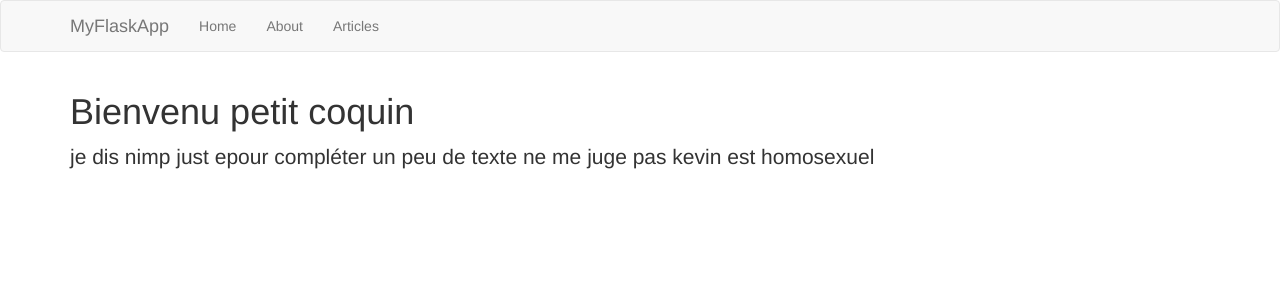
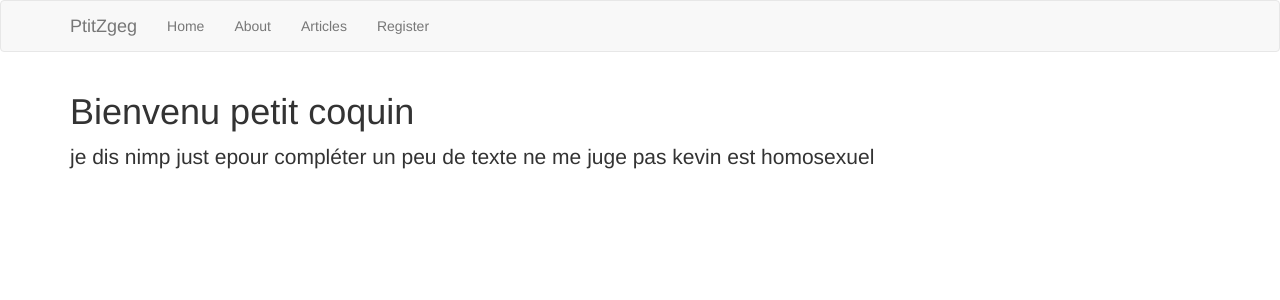
Before and after one commit to Liki-Tiki/FlaskPapers, a Flask app: page /about in a window 1280 px wide. Shown: the top 300 px of the page. Run offline with Flask 2, Linux system fonts and the light colour scheme; some libraries are stand-ins or nearby versions.

Commit message:
add input db

```diff
--- a/templates/includes/_navbar.html
+++ b/templates/includes/_navbar.html
@@ -8,13 +8,15 @@
                 <span class="icon-bar"></span>
                 <span class="icon-bar"></span>
             </button>
-            <a class="navbar-brand" href="#">MyFlaskApp</a>
+            <a class="navbar-brand" href="/">PtitZgeg</a>
         </div>
         <div id="navbar" class="collapse navbar-collapse">
             <ul class="nav navbar-nav">
                 <li><a href="/">Home</a></li>
                 <li><a href="/about">About</a></li>
                 <li><a href="/articles">Articles</a></li>
+                <li><a href="/register">Register</a></li>
+
             </ul>
         </div>
     </div>
```
